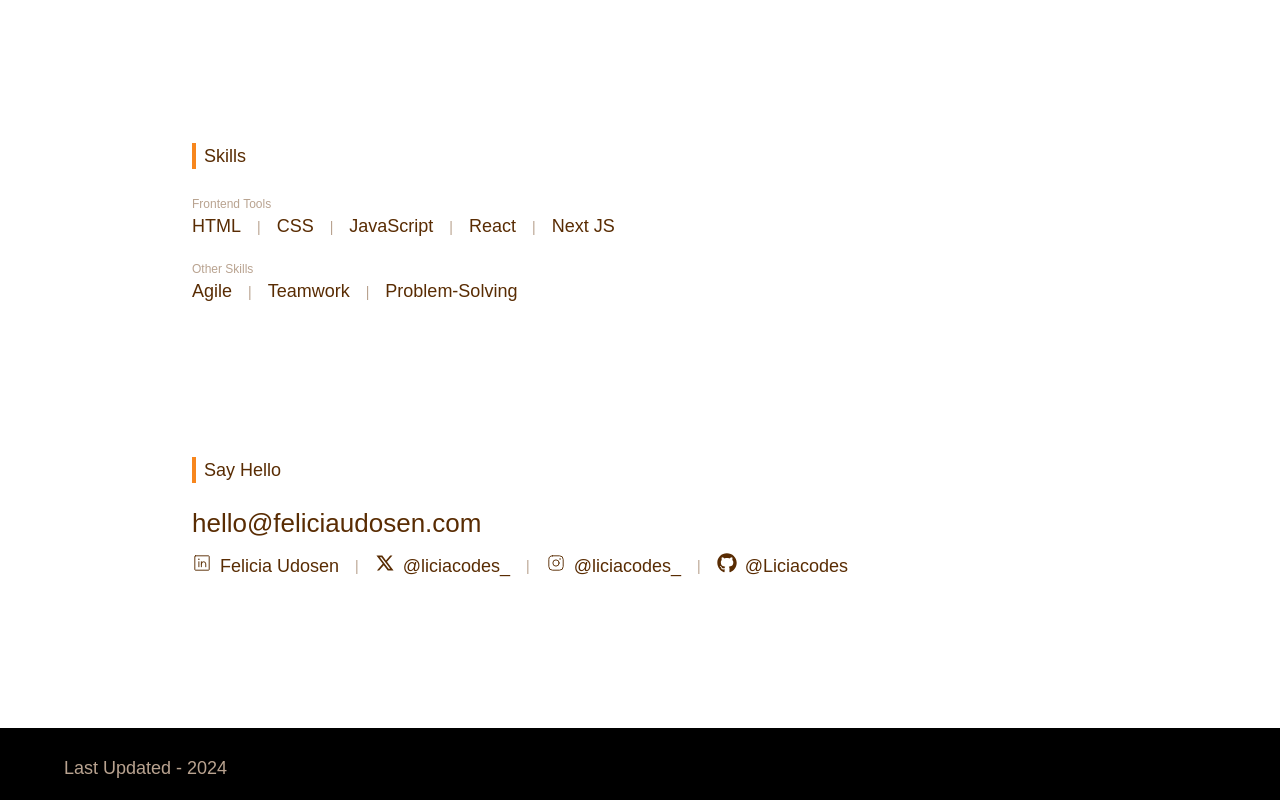
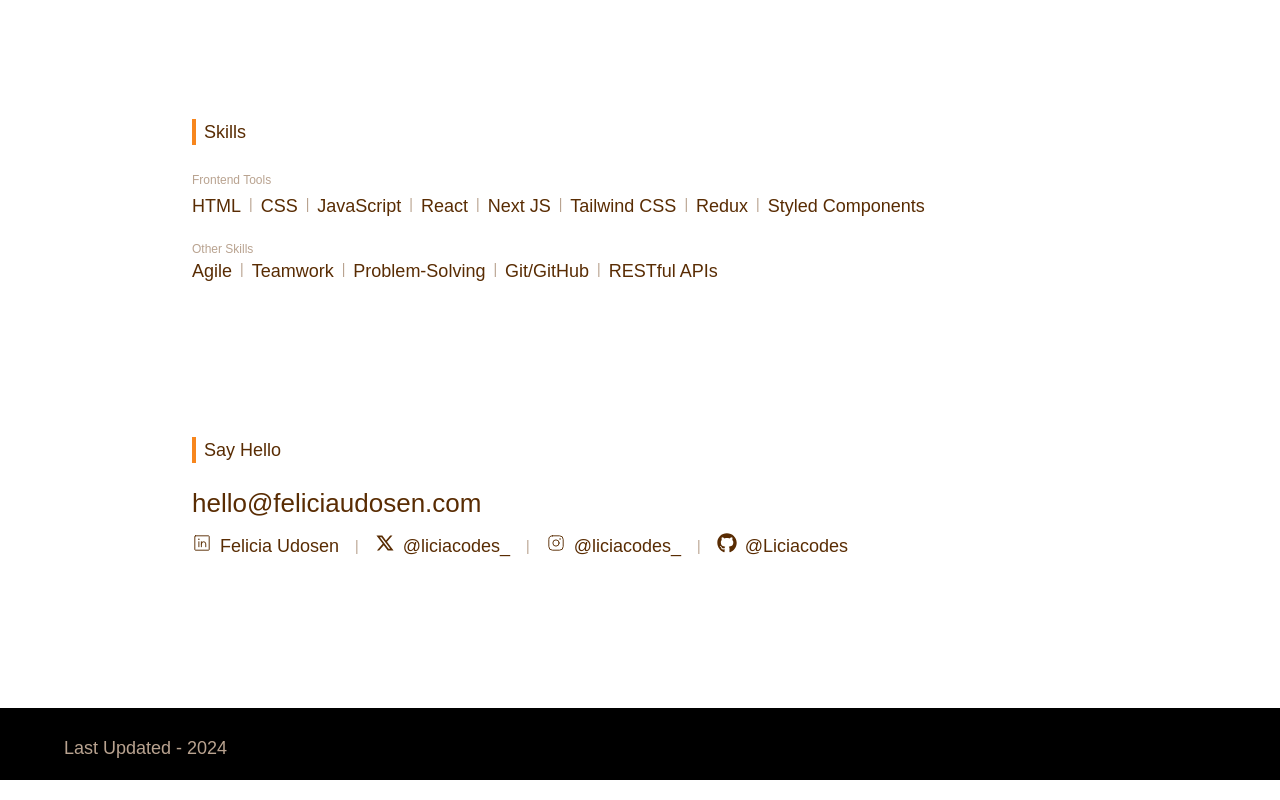
Before and after one commit to Liciacodes/Felicia-s-Portfolio, a React (Vite) app: page / in a window 1280 px wide. Shown: the part 1652-2452 px from the top of the page. Built offline with nearby package versions, Linux system fonts and the light colour scheme; a web font is replaced by a local one.

Commit message:
added functionality to the hero button

```diff
--- a/src/App.jsx
+++ b/src/App.jsx
@@ -7,31 +7,40 @@ import NavBar from "./components/NavBar";
 import Footer from "./components/Footer";
 
 function App() {
+  // Function to scroll to a specific section
+  const scrollToSection = (sectionId) => {
+    const section = document.getElementById(sectionId);
+    if (section) {
+      section.scrollIntoView({ behavior: "smooth" });
+    }
+  };
+
   return (
     <div className="flex flex-col min-h-screen bg-white w-full">
-      <NavBar />
+      <NavBar scrollToSection={scrollToSection} />{" "}
+      {/* Pass scrollToSection to NavBar */}
       <div
         id="hero"
-        className="flex-grow flex flex-col items-center justify-center "
+        className="flex-grow flex flex-col items-center justify-center"
       >
-        <Hero />
+        <Hero scrollToSection={scrollToSection} />{" "}
+        {/* Pass scrollToSection to Hero */}
       </div>
       <div
         id="projects"
-        className="flex-grow flex flex-col items-center justify-center "
+        className="flex-grow flex flex-col items-center justify-center"
       >
         <Projects />
       </div>
-      s
       <div
         id="skills"
-        className="flex-grow flex flex-col items-center justify-center "
+        className="flex-grow flex flex-col items-center justify-center"
       >
         <Skills />
       </div>
       <div
         id="contact"
-        className="flex-grow flex flex-col items-center justify-center "
+        className="flex-grow flex flex-col items-center justify-center"
       >
         <Contact />
       </div>
--- a/src/components/Hero.jsx
+++ b/src/components/Hero.jsx
@@ -3,7 +3,7 @@ import Button from "./Button";
 import { Barcode, EnvelopeSimple, ClipboardText } from "phosphor-react";
 import CheckedIcon from "./CheckedIcon";
 
-export default function Hero() {
+export default function Hero({ scrollToSection }) {
   const [isHovered, setIsHovered] = useState(false);
   const [isCopied, setIsCopied] = useState(false);
 
@@ -22,9 +22,9 @@ export default function Hero() {
   };
 
   return (
-    <section className="flex flex-col mt-20 md:mt-[148px] w-full px-4 sm:px-4 md:px-8 lg:px-0   sm:max-w-[750px]  md:max-w-[950px] ">
+    <section className="flex flex-col mt-20 md:mt-[148px] w-full px-4 sm:px-4 md:px-8 lg:px-0 sm:max-w-[750px] md:max-w-[950px]">
       <div className="w-full max-w-4xl mx-auto">
-        <h1 className="text-[22px] md:text-[26px] w-full h-full font-normal  text-[#592C03] leading-9 md:w-[673px] md:h-[114px] ">
+        <h1 className="text-[22px] md:text-[26px] w-full h-full font-normal text-[#592C03] leading-9 md:w-[673px] md:h-[114px]">
           👋🏽 I am Felicia, full-time Software Engineer, and part-time Olympic
           swimmer. Currently seeking for roles...
         </h1>
@@ -35,6 +35,7 @@ export default function Hero() {
             bgColor={"bg-black"}
             Icon={<Barcode size={36} weight="light" />}
             height="h-[54px]"
+            onClick={() => scrollToSection("projects")}
           />
 
           <button
@@ -44,7 +45,6 @@ export default function Hero() {
             onMouseLeave={() => setIsHovered(false)}
           >
             <span className="text-[18px]">
-              {" "}
               {isCopied ? "Copied!" : "Copy Email"}
             </span>
             <span>
--- a/src/components/NavBar.jsx
+++ b/src/components/NavBar.jsx
@@ -1,16 +1,10 @@
 import React, { useState, useEffect } from "react";
 import NavLinks from "./NavLinks";
-import {
-  Browser,
-  BracketsCurly,
-  GraduationCap,
-  At,
-  List,
-  X,
-} from "phosphor-react";
+import { Browser, BracketsCurly, At, List, X } from "phosphor-react";
 import Logo from "./Logo";
 
-export default function NavBar() {
+export default function NavBar({ scrollToSection }) {
+  // Accept scrollToSection as a prop
   const [menuOpen, setMenuOpen] = useState(false);
   const [isMobile, setIsMobile] = useState(false);
 
@@ -31,17 +25,9 @@ export default function NavBar() {
     }
   }, [isMobile]);
 
-  const scrollToSection = (sectionId) => {
-    const section = document.getElementById(sectionId);
-    if (section) {
-      section.scrollIntoView({ behavior: "smooth" });
-    }
-    setMenuOpen(false);
-  };
-
   return (
     <>
-      <nav className="flex items-end h-[69px]  justify-between  py-4 md:pt-4 md:px-12 lg:px-16  px-4 sm:px-6  w-full sticky top-0 z-30 bg-white">
+      <nav className="flex items-end h-[69px] justify-between py-4 md:pt-4 md:px-12 lg:px-16 px-4 sm:px-6 w-full sticky top-0 z-30 bg-white">
         <div className="flex items-end justify-between w-full md:w-auto">
           <Logo />
 
@@ -65,7 +51,7 @@ export default function NavBar() {
         </div>
         {isMobile && menuOpen && (
           <div
-            className="fixed inset-0  bg-black bg-opacity-50 z-40"
+            className="fixed inset-0 bg-black bg-opacity-50 z-40"
             onClick={() => setMenuOpen(false)}
           ></div>
         )}
--- a/src/components/Projects.jsx
+++ b/src/components/Projects.jsx
@@ -83,9 +83,7 @@ function Projects() {
                   </p>
                   <p className="hidden md:block">{project.description}</p>
                 </div>
-                <div className="absolute left-0 right-0 mt-[16px]">
-                  {" "}
-                  {/* Reduced margin-top */}
+                <div className="hidden md:block absolute left-0 right-0 mt-[16px]">
                   <p className="text-[#B9A390] text-[12px] font-normal leading-[15.49px] mb-0 lg:mb-2">
                     Dev Stack
                   </p>
--- a/src/components/Skills.jsx
+++ b/src/components/Skills.jsx
@@ -3,7 +3,7 @@ import SectionTitle from "./SectionTitle";
 
 function Skills() {
   const Separator = () => (
-    <span className="text-[#B9A390] mx-2 md:mx-4 h-[22px] text-sm align-middle inline-flex items-center font-normal leading-[1]">
+    <span className="text-[#B9A390] mx-2 h-[22px] text-sm align-middle inline-flex items-center font-normal leading-[1]">
       |
     </span>
   );
@@ -11,7 +11,7 @@ function Skills() {
   return (
     <section
       id="skills"
-      className="mt-0 md:mt-[68px] px-4 sm:px-6 lg:px-0 w-full  flex flex-col  sm:max-w-[750px]  md:max-w-[950px] "
+      className="mt-0 md:mt-[68px] px-4 sm:px-6 lg:px-0 w-full flex flex-col sm:max-w-[750px] md:max-w-[950px]"
     >
       <div className="block w-full max-w-4xl mx-auto">
         <SectionTitle title={"Skills"} />
@@ -20,29 +20,39 @@ function Skills() {
             <h3 className="font-normal text-[12px] text-[#B9A390]">
               Frontend Tools
             </h3>
-            <div className="text-[14px] md:text-[18px]">
-              HTML
+            <div className="text-[14px] md:text-[18px] my-1 flex flex-wrap">
+              <span>HTML</span>
               <Separator />
-              CSS
+              <span>CSS</span>
               <Separator />
-              JavaScript
+              <span>JavaScript</span>
               <Separator />
-              React
+              <span>React</span>
               <Separator />
-              Next JS
+              <span>Next JS</span>
+              <Separator />
+              <span>Tailwind CSS</span>
+              <Separator />
+              <span>Redux</span>
+              <Separator />
+              <span>Styled Components</span>
             </div>
           </div>
           <div className="mb-1">
-            <h3 className="font-normal text-[12px] text-[#B9A390] ">
+            <h3 className="font-normal text-[12px] text-[#B9A390]">
               Other Skills
             </h3>
-            <p className="text-[14px] md:text-[18px]">
-              Agile
+            <div className="text-[14px] md:text-[18px] flex flex-wrap">
+              <span>Agile</span>
               <Separator />
-              Teamwork
+              <span>Teamwork</span>
               <Separator />
-              Problem-Solving
-            </p>
+              <span>Problem-Solving</span>
+              <Separator />
+              <span>Git/GitHub</span>
+              <Separator />
+              <span>RESTful APIs</span>
+            </div>
           </div>
         </div>
       </div>
```
